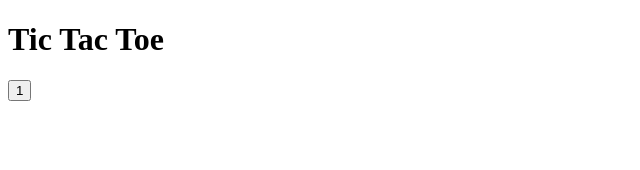
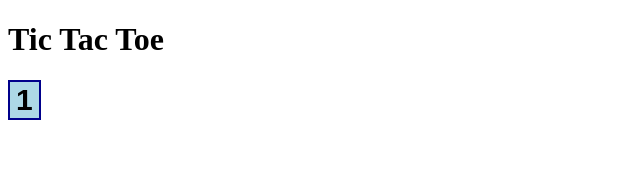
Before and after one commit to NurikBK/tic-tac-tio-game, a React (Create React App) app: page / in a window 1280 px wide. Shown: the top 170 px of the page, without its empty margins (0-640 px from the left). Built offline with nearby package versions, Linux system fonts and the light colour scheme.

Commit message:
add style to the button

```diff
--- a/src/components/Square.jsx
+++ b/src/components/Square.jsx
@@ -1,7 +1,20 @@
 import React from 'react';
 
 function Square({ onClick, value }) {
-  return <button onClick={onClick}>{value}</button>;
+  const style = {
+    background: 'lightblue',
+    border: '2px solid darkblue',
+    fontSize: '30px',
+    fontWeight: '800',
+    cursor: 'pointer',
+    outline: 'none',
+  };
+
+  return (
+    <button style={style} onClick={onClick}>
+      {value}
+    </button>
+  );
 }
 
 export default Square;
```
